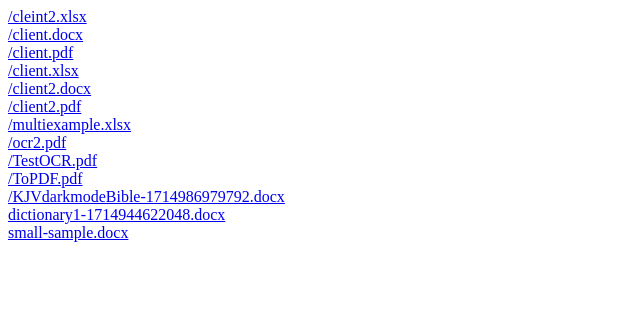
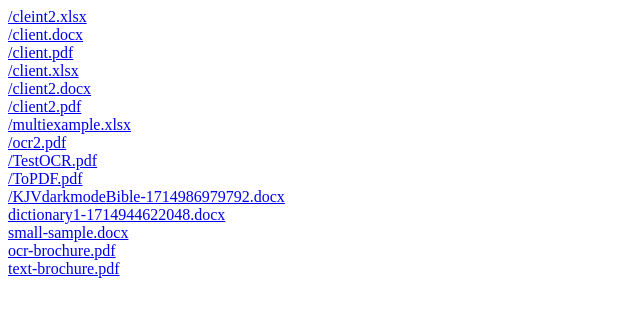
Before and after one commit to abhichek/fbf-test-files, a plain HTML site: page index.html in a window 1280 px wide. Shown: the whole page, without its empty margins (0-640 px from the left). Drawn offline with Linux system fonts and the light colour scheme.

Commit message:
added ocr pdf files

```diff
--- a/index.html
+++ b/index.html
@@ -17,5 +17,7 @@
     <a href="https://abhichek.github.io/fbf-test-files/KJVdarkmodeBible-1714986979792.docx">/KJVdarkmodeBible-1714986979792.docx</a><br />
     <a href="https://abhichek.github.io/fbf-test-files/dictionary1-1714944622048.docx">dictionary1-1714944622048.docx</a><br />
     <a href="https://abhichek.github.io/fbf-test-files/small-sample.docx">small-sample.docx</a><br />
+    <a href="https://abhichek.github.io/fbf-test-files/ocr-brochure.pdf">ocr-brochure.pdf</a><br />
+    <a href="https://abhichek.github.io/fbf-test-files/text-brochure.pdf">text-brochure.pdf</a><br />
   </body>
 </html>
```
Also changed, not shown: 2 other files.
